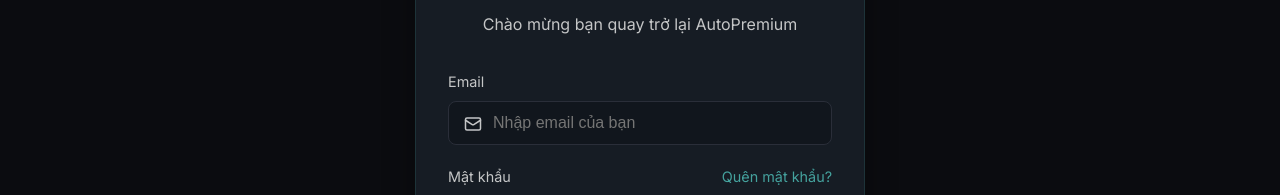
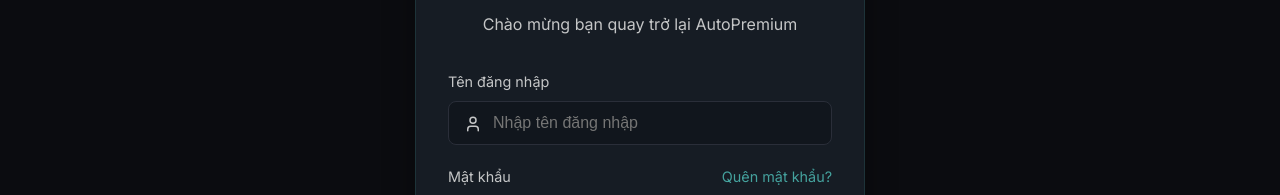
Before and after one commit to chikien-finn/dev_ops_web_oto, a React (Vite) app: page /login in a window 1280 px wide. Shown: the part 238-433 px from the top of the page. Built offline with nearby package versions, Linux system fonts and the light colour scheme.

Commit message:
add logic login

```diff
--- a/src/pages/Login.jsx
+++ b/src/pages/Login.jsx
@@ -1,8 +1,23 @@
-import { Link } from 'react-router-dom';
-import { Mail, Lock, ArrowRight } from 'lucide-react';
+import { useState } from 'react';
+import { Link, useNavigate } from 'react-router-dom';
+import { User, Lock, ArrowRight } from 'lucide-react';
 import '../styles/Login.css';
 
 export default function Login() {
+  const [username, setUsername] = useState('');
+  const [password, setPassword] = useState('');
+  const [error, setError] = useState('');
+  const navigate = useNavigate();
+
+  const handleLogin = (e) => {
+    e.preventDefault();
+    if (username === 'user123' && password === '123456') {
+      navigate('/');
+    } else {
+      setError('Tên đăng nhập hoặc mật khẩu không chính xác');
+    }
+  };
+
   return (
     <div className="login-container">
       <div className="glass-card login-card">
@@ -11,12 +26,25 @@
           <p className="login-subtitle">Chào mừng bạn quay trở lại AutoPremium</p>
         </div>
 
-        <form>
+        <form onSubmit={handleLogin}>
+          {error && (
+            <div style={{ color: '#ef4444', backgroundColor: '#fee2e2', padding: '10px', borderRadius: '8px', marginBottom: '16px', fontSize: '0.9rem', textAlign: 'center' }}>
+              {error}
+            </div>
+          )}
+
           <div className="form-group">
-            <label>Email</label>
+            <label>Tên đăng nhập</label>
             <div className="login-input-wrapper">
-              <Mail size={18} className="login-input-icon" />
-              <input type="email" className="form-control login-input" placeholder="Nhập email của bạn" />
+              <User size={18} className="login-input-icon" />
+              <input
+                type="text"
+                className="form-control login-input"
+                placeholder="Nhập tên đăng nhập"
+                value={username}
+                onChange={(e) => setUsername(e.target.value)}
+                required
+              />
             </div>
           </div>
 
@@ -27,11 +55,18 @@
             </div>
             <div className="login-input-wrapper">
               <Lock size={18} className="login-input-icon" />
-              <input type="password" className="form-control login-input" placeholder="Nhập mật khẩu" />
+              <input
+                type="password"
+                className="form-control login-input"
+                placeholder="Nhập mật khẩu"
+                value={password}
+                onChange={(e) => setPassword(e.target.value)}
+                required
+              />
             </div>
           </div>
 
-          <button type="button" className="btn btn-primary btn-full">
+          <button type="submit" className="btn btn-primary btn-full">
             Đăng Nhập <ArrowRight size={18} />
           </button>
         </form>
```
